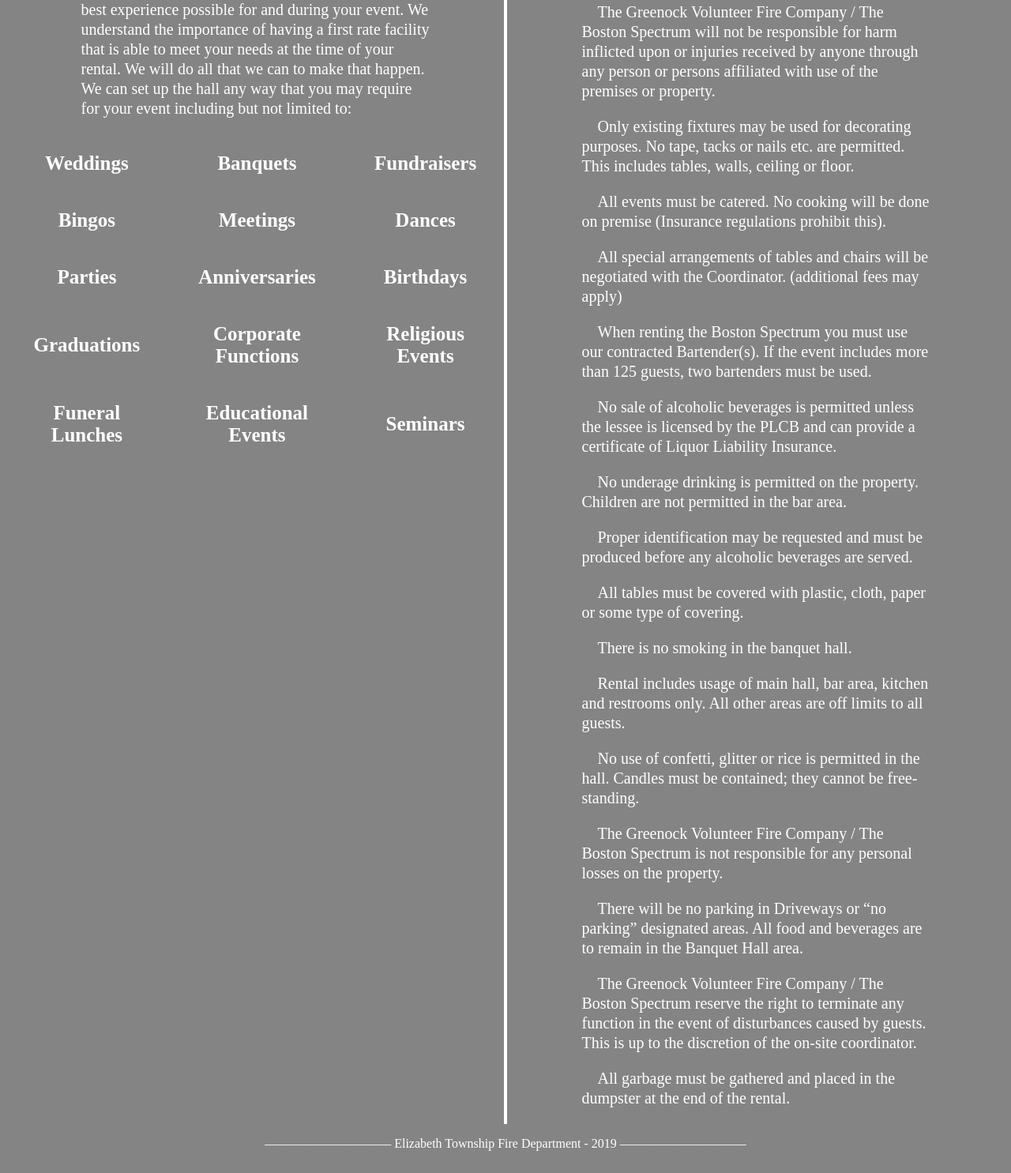
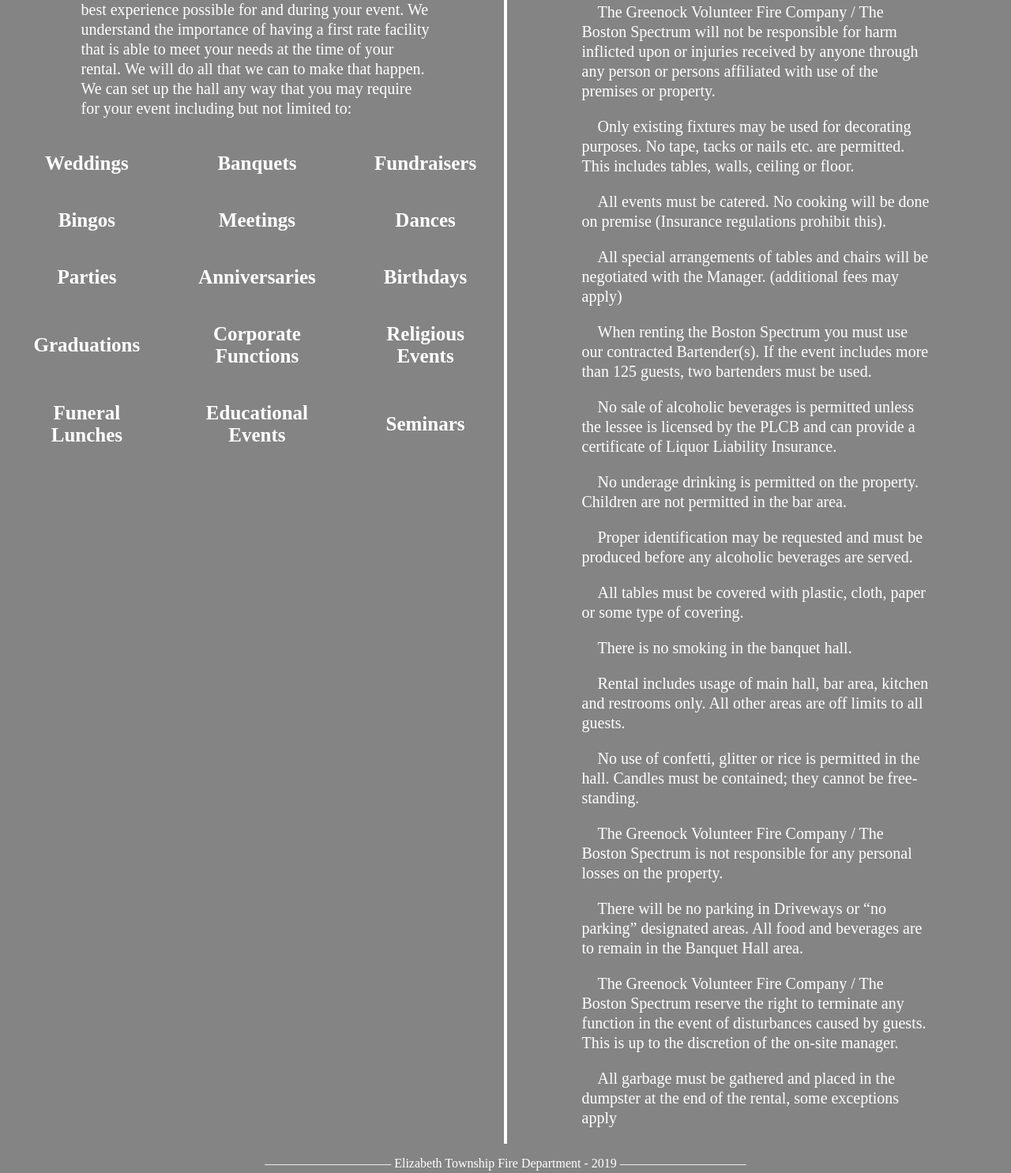
Before and after one commit to emcalpine/Boston_Spectrum_Website, a plain HTML site: page Code/html/information.html in a window 1280 px wide. Shown: the part 663-2148 px from the top of the page at 79% size. Drawn offline with nearby package versions, Linux system fonts and the light colour scheme; files whose address does not match are found by name.

Commit message:
Update Information per acceptance testing.
Fixes Issue #13, Fixes Issue #14,

```diff
--- a/Code/html/information.html
+++ b/Code/html/information.html
@@ -80,7 +80,7 @@ We can set up the hall any way that you may require for your event including but
 
 			<p>All events must be catered. No cooking will be done on premise (Insurance regulations prohibit this).</p>
 
-			<p>All special arrangements of tables and chairs will be negotiated with the Coordinator. (additional fees may apply)</p>
+			<p>All special arrangements of tables and chairs will be negotiated with the Manager. (additional fees may apply)</p>
 
 			<p>When renting the Boston Spectrum you must use our contracted Bartender(s). If the event includes more than 125 guests, two bartenders must be used.</p>
 
@@ -105,9 +105,9 @@ We can set up the hall any way that you may require for your event including but
 			<p>There will be no parking in Driveways or “no parking” designated areas.
 			All food and beverages are to remain in the Banquet Hall area.</p>
 
-			<p>The Greenock Volunteer Fire Company / The Boston Spectrum reserve the right to terminate any function in the event of disturbances caused by guests. This is up to the discretion of the on-site coordinator.</p>
+			<p>The Greenock Volunteer Fire Company / The Boston Spectrum reserve the right to terminate any function in the event of disturbances caused by guests. This is up to the discretion of the on-site manager.</p>
 
-			<p>All garbage must be gathered and placed in the dumpster at the end of the rental.</p>
+			<p>All garbage must be gathered and placed in the dumpster at the end of the rental, some exceptions apply</p>
 		</div>
 	</div>
 </div>
```
